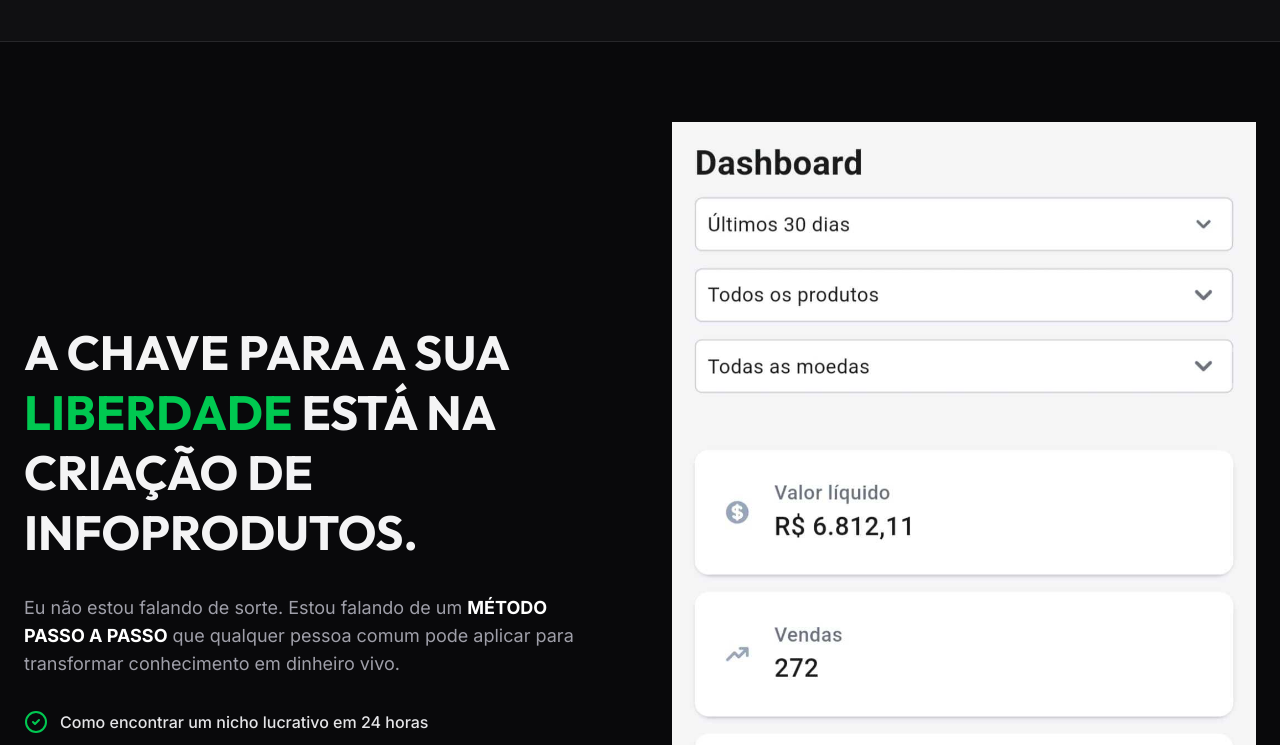
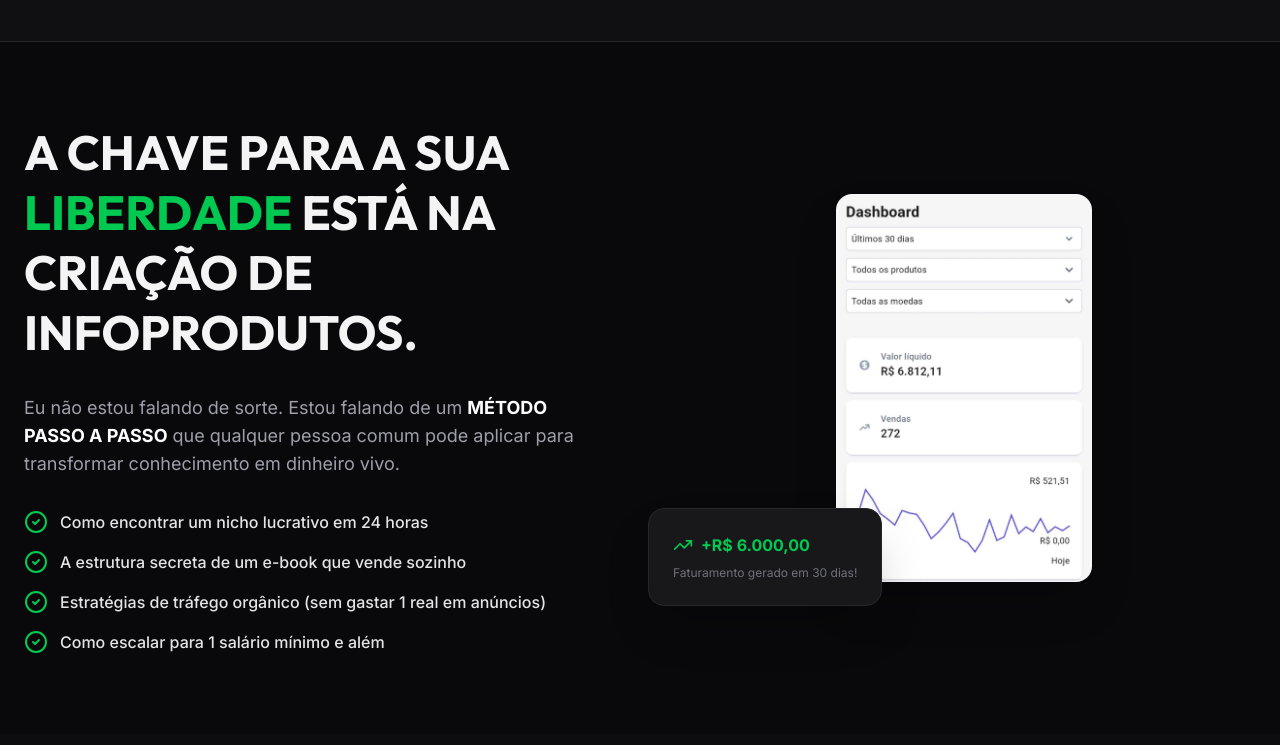
Before and after one commit to camposads-dot/teste-curso, a React (Vite) app: page / in a window 1280 px wide. Shown: the part 1580-2325 px from the top of the page. Built offline with nearby package versions, Linux system fonts and the light colour scheme.

Commit message:
Atualizando imagem

```diff
--- a/src/App.tsx
+++ b/src/App.tsx
@@ -175,11 +175,10 @@ export default function App() {
           </div>
           <div className="relative">
             <img
-              src={provasocial} alt="Prova Social" />
-              alt="Sucesso Digital"
-              className="rounded-3xl shadow-2xl border border-zinc-800"
-              referrerPolicy="no-referrer"
-            /
+              src={provasocial}
+              alt="Prova Social"
+              className="w-64 mx-auto rounded-2xl shadow-2xl"
+              />
             <div className="absolute -bottom-6 -left-6 bg-zinc-900 p-6 rounded-2xl border border-zinc-800 shadow-2xl max-w-[240px]">
               <div className="flex items-center gap-2 mb-2">
                 <TrendingUp className="w-5 h-5 text-green-500" />
```
